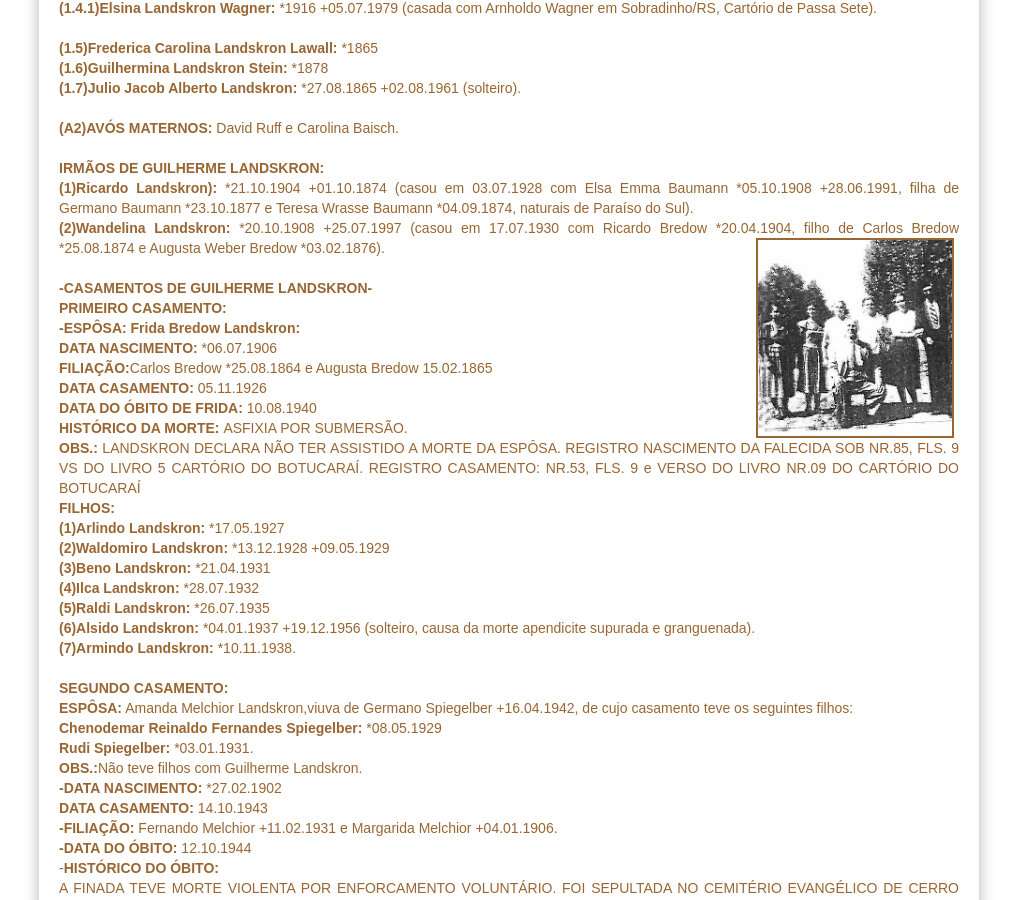
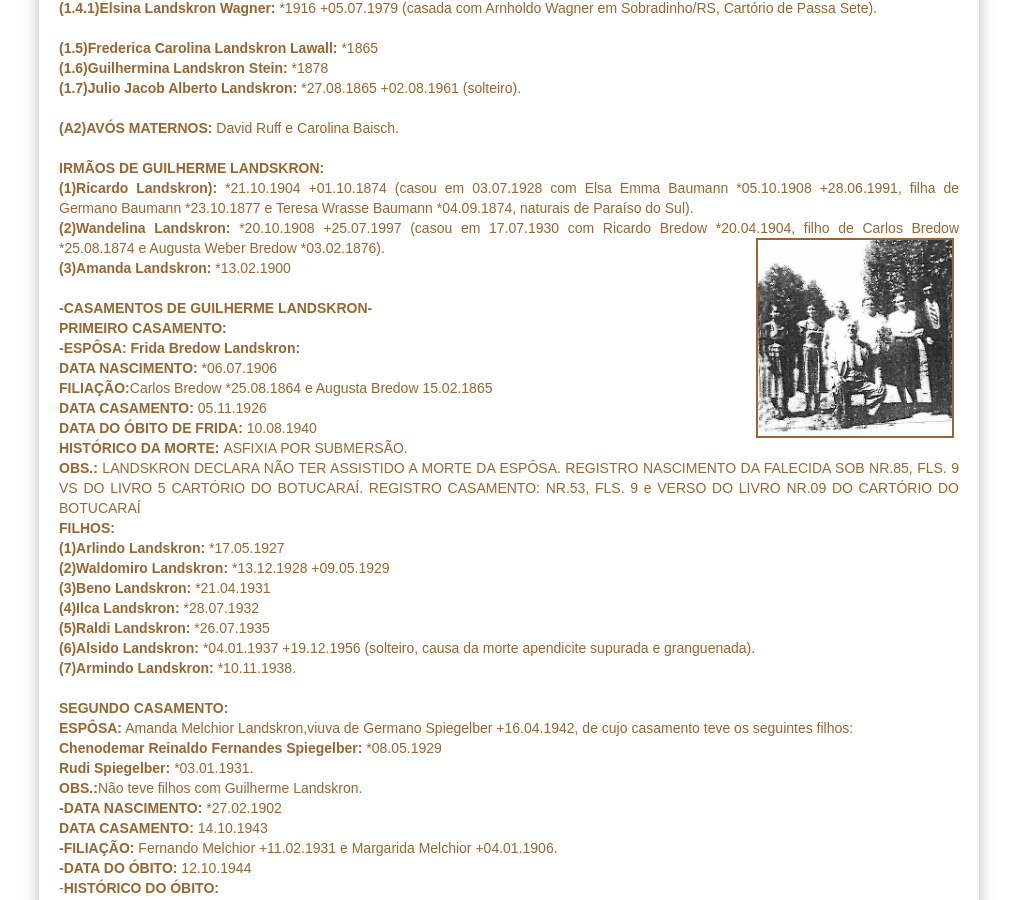
Before and after one commit to claudiovargas1955/claudiovargas1955.github.io, a Jekyll site: the page built from _pages/arvore-genealogica-de-guilherme landskron.html, in a window 1280 px wide and 900 px high, scrolled down 1024 px. Shown: the whole window, without its empty margins (131-1148 px from the left). Built offline with Jekyll 4.4.1, drawn with Linux system fonts in a browser that asks for light colours; some web fonts are replaced.

Commit message:
Update arvore-genealogica-de-guilherme landskron.html

```diff
--- a/_pages/arvore-genealogica-de-guilherme landskron.html
+++ b/_pages/arvore-genealogica-de-guilherme landskron.html
@@ -96,7 +96,8 @@ CASAMENTO:</b><br>
 Germano Baumann *23.10.1877 e Teresa Wrasse Baumann *04.09.1874, naturais de Paraíso do Sul). <br>
 <b>(2)Wandelina Landskron: </b>*20.10.1908 +25.07.1997 (casou em 17.07.1930 com Ricardo Bredow *20.04.1904, filho de Carlos Bredow
 <img class="dir" style="float:right"; src="/images/familialandskron.jpg" height="200px"; title="Landskron sentado ao centro";/>
-*25.08.1874 e Augusta Weber Bredow *03.02.1876).<br><br>
+*25.08.1874 e Augusta Weber Bredow *03.02.1876).<br>
+<b>(3)Amanda Landskron: </b>*13.02.1900 <br><br>
 
 <b>-CASAMENTOS DE GUILHERME LANDSKRON-</b><br>
 <b>PRIMEIRO CASAMENTO:</b> <br>
```
